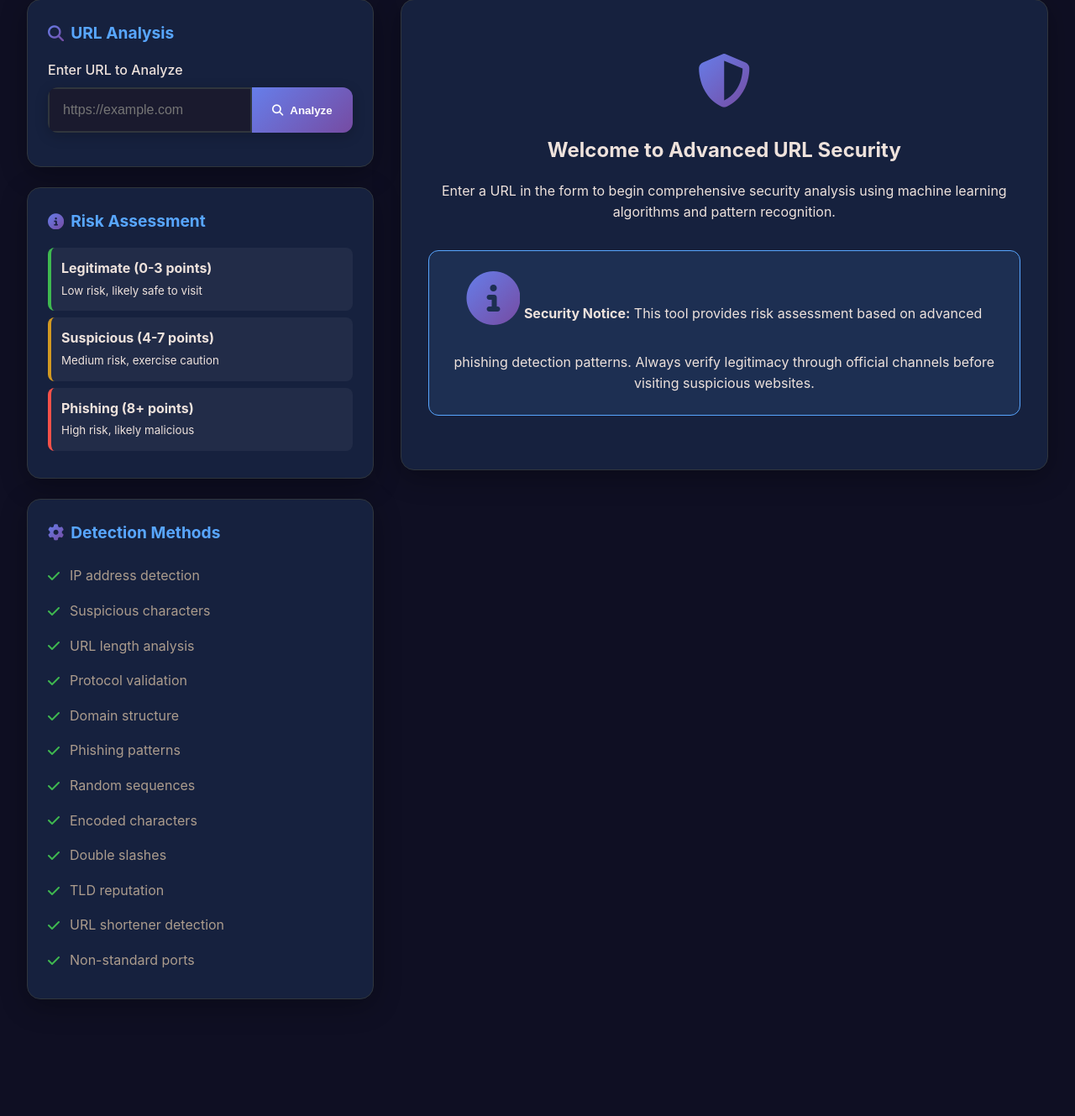
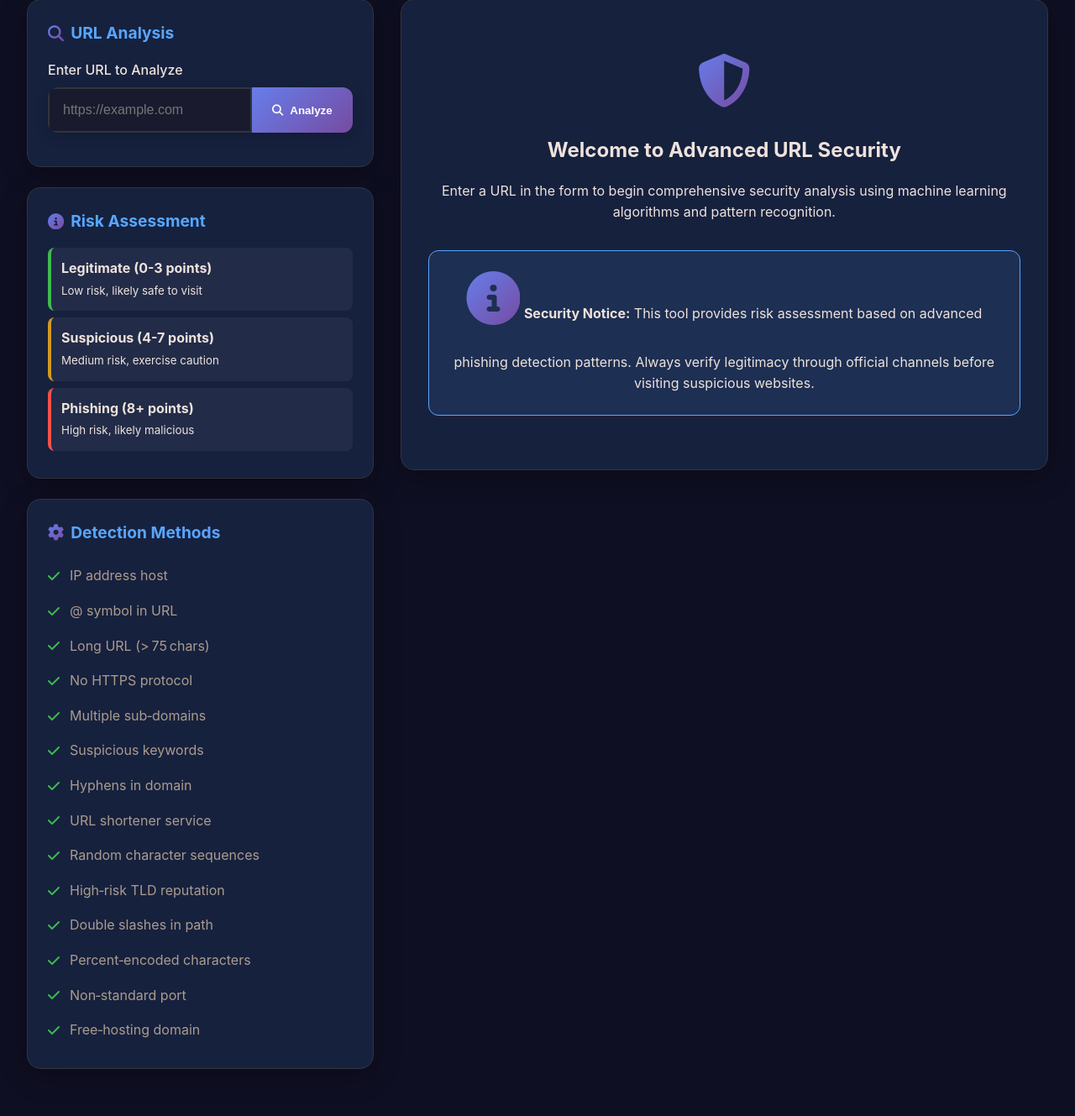
Before and after one commit to varunpenumalli/Phishing-Website-Detector, a Flask app: page / in a window 1280 px wide. Shown: the part 245-1574 px from the top of the page at 84% size. Before the commit the page ends 1435 px from the top, so only its background shows below. Run offline with Flask 3, Linux system fonts and the light colour scheme.

Commit message:
final changes

```diff
--- a/phishing-detector-package/templates/index.html
+++ b/phishing-detector-package/templates/index.html
@@ -66,20 +66,23 @@
                 <!-- Detection Methods -->
                 <div class="card">
                     <h3><i class="fas fa-cog"></i> Detection Methods</h3>
-                    <ul class="detection-methods">
-                        <li><i class="fas fa-check"></i>IP address detection</li>
-                        <li><i class="fas fa-check"></i>Suspicious characters</li>
-                        <li><i class="fas fa-check"></i>URL length analysis</li>
-                        <li><i class="fas fa-check"></i>Protocol validation</li>
-                        <li><i class="fas fa-check"></i>Domain structure</li>
-                        <li><i class="fas fa-check"></i>Phishing patterns</li>
-                        <li><i class="fas fa-check"></i>Random sequences</li>
-                        <li><i class="fas fa-check"></i>Encoded characters</li>
-                        <li><i class="fas fa-check"></i>Double slashes</li>
-                        <li><i class="fas fa-check"></i>TLD reputation</li>
-                        <li><i class="fas fa-check"></i>URL shortener detection</li>
-                        <li><i class="fas fa-check"></i>Non-standard ports</li>
-                    </ul>
+                        <ul class="detection-methods">
+                            <li><i class="fas fa-check"></i>IP address host</li>
+                            <li><i class="fas fa-check"></i>@&nbsp;symbol in URL</li>
+                            <li><i class="fas fa-check"></i>Long&nbsp;URL&nbsp;(&gt; 75 chars)</li>
+                            <li><i class="fas fa-check"></i>No&nbsp;HTTPS protocol</li>
+                            <li><i class="fas fa-check"></i>Multiple&nbsp;sub‑domains</li>
+                            <li><i class="fas fa-check"></i>Suspicious keywords</li>
+                            <li><i class="fas fa-check"></i>Hyphens in domain</li>
+                            <li><i class="fas fa-check"></i>URL shortener service</li>
+                            <li><i class="fas fa-check"></i>Random character sequences</li>
+                            <li><i class="fas fa-check"></i>High‑risk&nbsp;TLD reputation</li>
+                            <li><i class="fas fa-check"></i>Double&nbsp;slashes&nbsp;in&nbsp;path</li>
+                            <li><i class="fas fa-check"></i>Percent‑encoded characters</li>
+                            <li><i class="fas fa-check"></i>Non‑standard port</li>
+                            <li><i class="fas fa-check"></i>Free‑hosting domain</li>
+                        </ul>
+
                 </div>
             </div>
 
```
